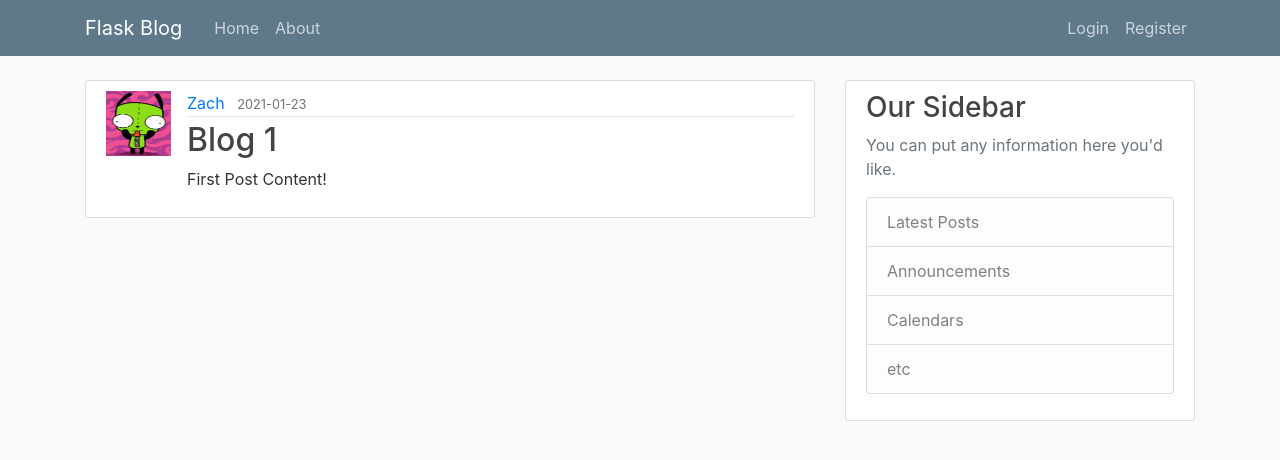
After one commit to ZachValencik/CardAppraiser, a Flask app: page /post/1 in a window 1280 px wide. The commit adds this page. Shown: the top 460 px of the page. Run offline with Flask 2, Linux system fonts and the light colour scheme; data comes from the database, SQL or seed files in the repository; both versions use the stored data as it was after the commit; some libraries are stand-ins or nearby versions.

Commit message:
Video 8
Create,update and del posts

```diff
--- a/Database_Notes.txt
+++ b/Database_Notes.txt
@@ -98,3 +98,9 @@
 
 
 --VIDEO 7 USER ACCOUNT and profile picture
+
+--Video 8
+
+
+--for the buttons for post.html
+https://getbootstrap.com/docs/4.0/components/modal/
--- a/ZachTestFolder/blogpost/routes.py
+++ b/ZachTestFolder/blogpost/routes.py
@@ -1,29 +1,17 @@
 import secrets,os
 from PIL import Image # this is so we can resize the images so it doesnt take up a lot of sapce if its from a large image
-from flask import render_template,url_for,flash,redirect,request
+from flask import render_template,url_for,flash,redirect,request,abort
 from blogpost import app,db,bcrypt
 from blogpost.models import User, Post
-from blogpost.forms import RegistrationForm,LoginForm,UpdateAccountForm
+from blogpost.forms import RegistrationForm,LoginForm,UpdateAccountForm,PostForm
 from flask_login import login_user,current_user,logout_user,login_required
 
-posts = [{  #Dummy Data for practice
-  'author': 'corey schafer',
-  'title': 'Blog post 1',
-  'content':'First post content',
-  'date_posted': 'April 20, 2018'
-},
-{
-  'author': 'Jane DOe',
-  'title': 'Blog post 2',
-  'content':'Second post content',
-  'date_posted': 'April 21, 2018'
-}
-]
 
 @app.route('/')
 @app.route('/home') # how to make two routes work on same page
 def home():
-    return render_template('home.html',posts=posts)
+  posts = Post.query.all()
+  return render_template('home.html',posts=posts)
 
 
 @app.route('/about')
@@ -119,3 +107,56 @@
 
   image_file = url_for('static',filename='profile_pics/'+current_user.image_file)
   return render_template('account.html',title='account',image_file=image_file,form=form)
+
+
+
+@app.route("/post/new",methods=['GET','POST'])
+@login_required
+def new_post():
+    form = PostForm()
+    if form.validate_on_submit():
+      post = Post(title=form.title.data,content=form.content.data,author=current_user)
+      db.session.add(post)
+      db.session.commit()
+      flash('Your Post has been created!','success')
+      return redirect(url_for('home'))
+    return render_template('create_post.html',title='New Post',form=form,legend='New Post')
+
+
+@app.route("/post/<int:post_id>")
+def post(post_id):
+  post = Post.query.get_or_404(post_id) # returns a 404 if its not exist
+  return render_template('post.html',title=post.title,post=post)
+
+
+@app.route("/post/<int:post_id>/update",methods=['GET','POST'])
+@login_required
+def update_post(post_id):
+  post = Post.query.get_or_404(post_id)
+  if post.author != current_user:
+    abort(403)
+  form = PostForm()
+  if form.validate_on_submit():
+    post.title = form.title.data
+    post.content= form.content.data
+    db.session.commit()
+    flash('Your post as been updated','sucess')
+    return redirect(url_for('post',post_id=post.id))
+  elif request.method == 'GET':
+    form.title.data=post.title
+    form.content.data=post.content
+  return render_template('create_post.html',title='Update Post',form=form,legend='Update Post')
+
+
+
+# This will delete the post from the post.html file
+@app.route("/post/<int:post_id>/delete",methods=['POST'])
+@login_required
+def delete_post(post_id):
+  post = Post.query.get_or_404(post_id)
+  if post.author != current_user:
+    abort(403)
+  db.session.delete(post)
+  db.session.commit()
+  flash('Your post as been Deleted','sucess')
+  return redirect(url_for('home'))
--- a/ZachTestFolder/blogpost/templates/layout.html
+++ b/ZachTestFolder/blogpost/templates/layout.html
@@ -32,6 +32,8 @@
             <!-- Navbar Right Side -->
             <div class="navbar-nav">
               {% if current_user.is_authenticated%}
+              <a class="nav-item nav-link" href="{{ url_for('new_post')}}">New Post</a>
+
               <a class="nav-item nav-link" href="{{ url_for('account')}}">Account</a>
               <a class="nav-item nav-link" href="{{ url_for('logout')}}">Logout</a>
 
--- /dev/null
+++ b/ZachTestFolder/blogpost/templates/post.html
@@ -0,0 +1,48 @@
+{% extends "layout.html" %}
+{% block content %}
+  <!-- the posts is sent in from the blogpost.py and its Dummy data right now that acts like it got it from a database of blogs to post to the main page -->
+
+
+    <article class="media content-section">
+      <img class="rounded-cirlce article-img" src="{{url_for('static',filename='profile_pics/'+post.author.image_file)}}">
+
+        <div class="media-body">
+          <div class="article-metadata">
+            <a class="mr-2" href="#">{{ post.author.username }}</a>
+            <small class="text-muted">{{ post.date_posted.strftime('%Y-%m-%d') }}</small>
+            {% if post.author == current_user %}
+                <div>
+                    <a class="butn btn-secondary btn-sm mt-1 mb-1" href="{{url_for('update_post',post_id=post.id)}}">Update</a>
+                    <button type="button" btn-danger btn-sm m-1 data-toggle="modal" data-target="#deleteModal">Delete</button>
+                </div>
+            {% endif %}
+          </div>
+          <h2 class="article-tile"> {{ post.title }}</h2>
+          <p class="article-content">{{ post.content }}</p>
+        </div>
+    </article>
+
+        <!-- Modal -->
+    <div class="modal fade" id="deleteModal" tabindex="-1" role="dialog" aria-labelledby="deleteModalLabel" aria-hidden="true">
+        <div class="modal-dialog" role="document">
+        <div class="modal-content">
+            <div class="modal-header">
+            <h5 class="modal-title" id="deleteModalLabel">Delete Post?!?!</h5>
+            <button type="button" class="close" data-dismiss="modal" aria-label="Close">
+                <span aria-hidden="true">&times;</span>
+            </button>
+            </div>
+
+            <div class="modal-footer">
+            <button type="button" class="btn btn-secondary" data-dismiss="modal">Close</button>
+            <form action="{{url_for('delete_post',post_id=post.id)}}" method="POST">
+                <input class="btn btn-danger" type="submit" value="Delete">
+
+            </form>
+            </div>
+        </div>
+        </div>
+    </div>
+
+
+{% endblock content %}
```
Also changed, not shown: ZachTestFolder/blogpost/forms.py (+8 -1 lines), ZachTestFolder/blogpost/templates/create_post.html (added, +50 -0 lines), ZachTestFolder/blogpost/templates/home.html (+5 -3 lines), ZachTestFolder/blogpost/site.db.
